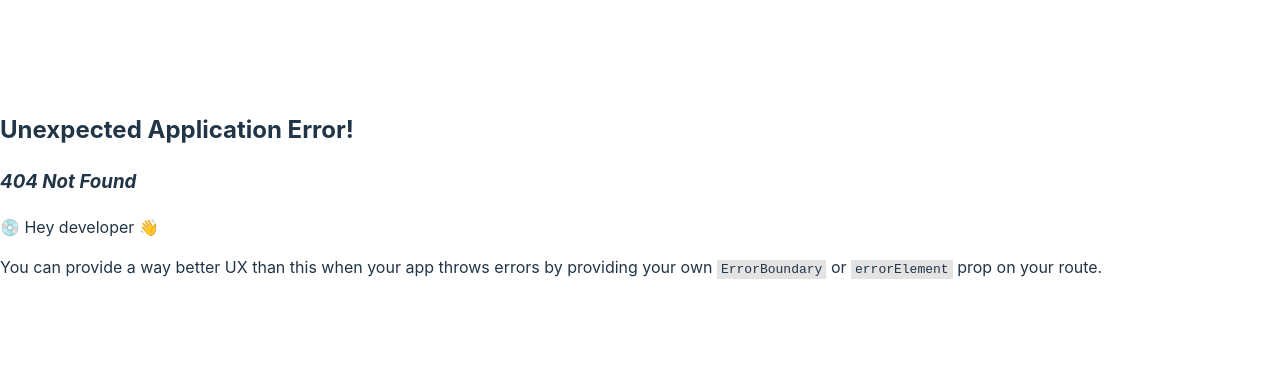
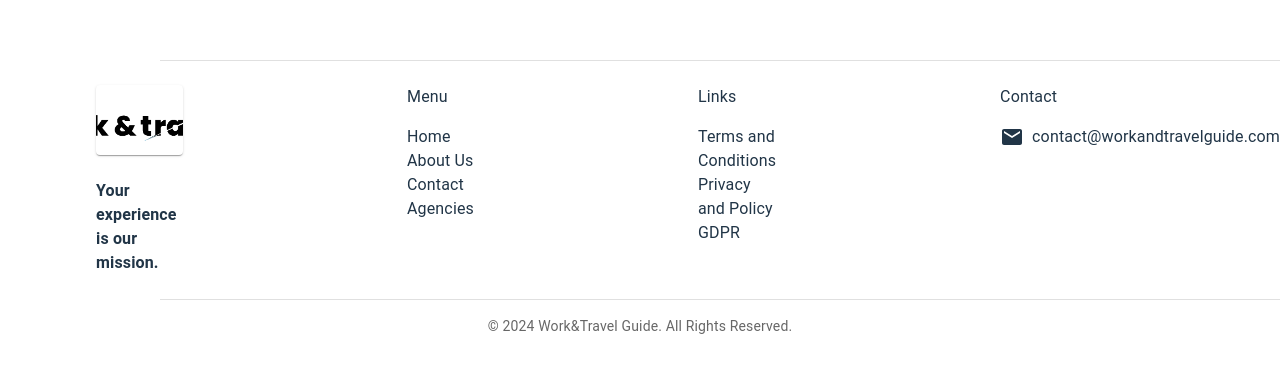
Before and after one commit to vivienknecht/Work-Then-Travel, a React (Vite) app in the folder work-then-travel-web/: page /fot in a window 1280 px wide. Before the commit this address had no page. Shown: the part 206-578 px from the top of the page. Built offline with nearby package versions, Linux system fonts and the light colour scheme; a web font is replaced by a local one.

Commit message:
footer first draft

```diff
--- /dev/null
+++ b/work-then-travel-web/src/components/footer.tsx
@@ -0,0 +1,73 @@
+import { Card, CardMedia, Divider, Stack, Typography } from "@mui/material";
+import EmailIcon from '@mui/icons-material/Email';
+
+export default function Footer() {
+    return (
+    <>
+    <Divider sx={{
+        marginTop: '20px',
+        ml: 20,
+        height: '4px'
+        }} />
+    <Stack direction="row" spacing={28} sx = {{ ml: 12, mt: 3}}>
+        <Stack spacing={3}>
+        <Card>
+        <CardMedia
+        component="img"
+        height="70"
+        image="images/logo normal.png"
+        alt="Logo"
+        sx = {{
+          borderRadius: "18px",
+          overflow: 'hidden',
+        }}
+        />
+      </Card>
+      <Typography
+      sx = {{
+        fontWeight: 700,
+      }}
+      >
+        Your experience is our mission.
+      </Typography>
+      </Stack>
+      <Stack spacing={2}>
+        <Typography>Menu</Typography>
+        <Stack>
+        <Typography>Home</Typography>
+        <Typography>About Us</Typography>
+        <Typography>Contact</Typography>
+        <Typography>Agencies</Typography>
+        </Stack>
+      </Stack>
+      <Stack spacing={2}>
+        <Typography>Links</Typography>
+        <Stack>
+        <Typography>Terms and Conditions</Typography>
+        <Typography>Privacy and Policy</Typography>
+        <Typography>GDPR</Typography>
+        </Stack>
+      </Stack>
+      <Stack spacing={2}>
+        <Typography>Contact</Typography>
+        <Stack direction="row" spacing={1}>
+        <EmailIcon />
+        <Typography>contact@workandtravelguide.com</Typography>
+        </Stack>
+      </Stack>
+    </Stack>
+    <Divider sx={{
+        marginTop: '20px',
+        ml: 20,
+        height: '4px'
+        }} />
+        <Typography
+        variant="body2"
+        color="textSecondary"
+        sx={{ textAlign: 'center', mt: 2, pb: 2 }}
+      >
+        &copy; {new Date().getFullYear()} Work&Travel Guide. All Rights Reserved.
+      </Typography>
+    </>
+    )
+}
--- a/work-then-travel-web/src/main.tsx
+++ b/work-then-travel-web/src/main.tsx
@@ -3,13 +3,16 @@ import ReactDOM from 'react-dom/client';
 import {RouterProvider, createBrowserRouter} from 'react-router-dom';
 import './index.css';
 import HeaderComponent from './components/appbar';
+import Footer from './components/footer';
 
 
 const router = createBrowserRouter([{
 path: "/",
 element: <HeaderComponent />
+},{
+path: "/fot",
+element: <Footer />
 },
-
 ])
 
 ReactDOM.createRoot(document.getElementById('root') as HTMLElement).render(
```
